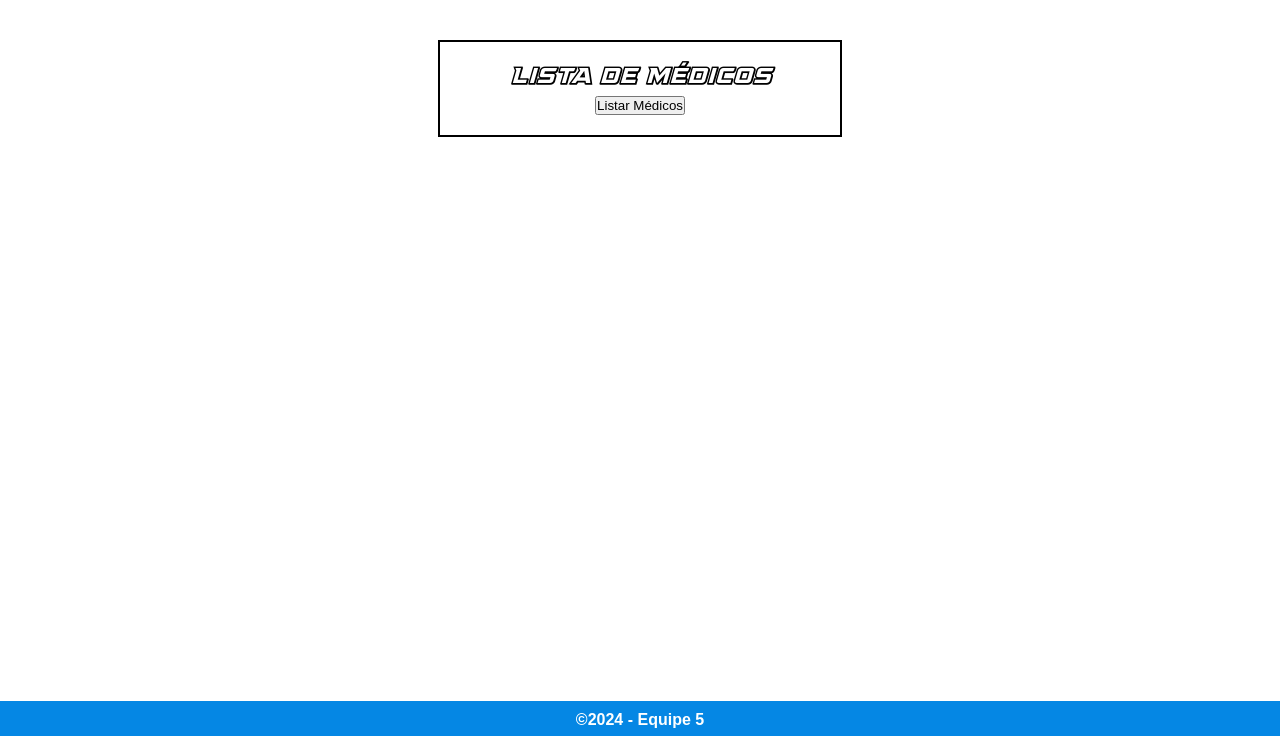
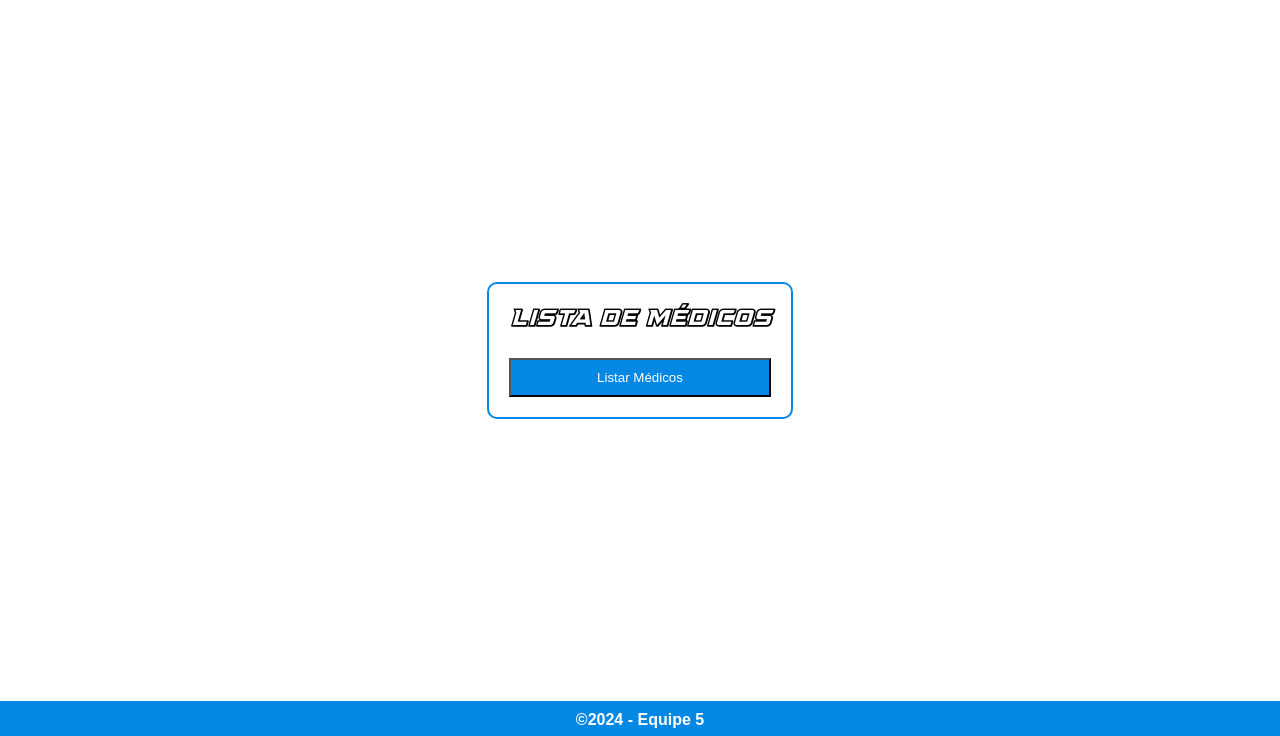
Before and after one commit to gilsonmirandamartins/projeto_pi4, a plain HTML site: page Front-End/Home/Telas_Medico/Tela_ListarMedico/Tela_ListarMedico.html in a window 1280 px wide. Shown: the part 64-800 px from the top of the page. Drawn offline with Linux system fonts and the light colour scheme; files whose address does not match are found by name.

Commit message:
Tela de listagem de medico estilização completa

```diff
--- a/Front-End/Home/Telas_Medico/Tela_ListarMedico/Tela_ListarMedico.css
+++ b/Front-End/Home/Telas_Medico/Tela_ListarMedico/Tela_ListarMedico.css
@@ -126,6 +126,7 @@ main{
   background-color: #fff;
   text-decoration: none;
   display: flex;
+  visibility: hidden;
   gap: 5px;
   border: 1px solid white;
   padding: 5px;
@@ -180,18 +181,24 @@ html, body {
 }
 
 .ListUsuarios{
-    display: flex;
-    justify-content: center;
-    align-items: center;
-    padding: 40px;
+  width: 100%;
+  height: 100%;
+  display: flex;
+  justify-content: center;
+  align-items: center;
 }
 
 .lista{
-    display: flex;
-    flex-direction: column;
-    justify-content: center;
-    align-items: center;
-    padding: 20px 0;
-    width: 400px;
-    border: 2px solid black;
+  border: 2px solid rgb(5, 135, 228);
+  border-radius: 10px;
+  padding: 20px;
+  display: flex;
+  flex-direction: column;
+  gap: 10px;
 }
+
+.btn{
+  background-color: rgb(5, 135, 228);
+  color: white;
+  padding: 10px;
+}
--- a/Front-End/Home/Telas_Medico/Tela_ListarMedico/Tela_ListarMedico.html
+++ b/Front-End/Home/Telas_Medico/Tela_ListarMedico/Tela_ListarMedico.html
@@ -38,7 +38,7 @@
             <div class="lista">
                 <h2>Lista de Médicos</h2>
                 <div id="userAtt"></div>
-                <button class="ButtonAtt" type="button" onclick="getAllMedico()">Listar Médicos</button>
+                <button class="btn" type="button" onclick="getAllMedico()">Listar Médicos</button>
             </div>
         </section>
     </main>
```
